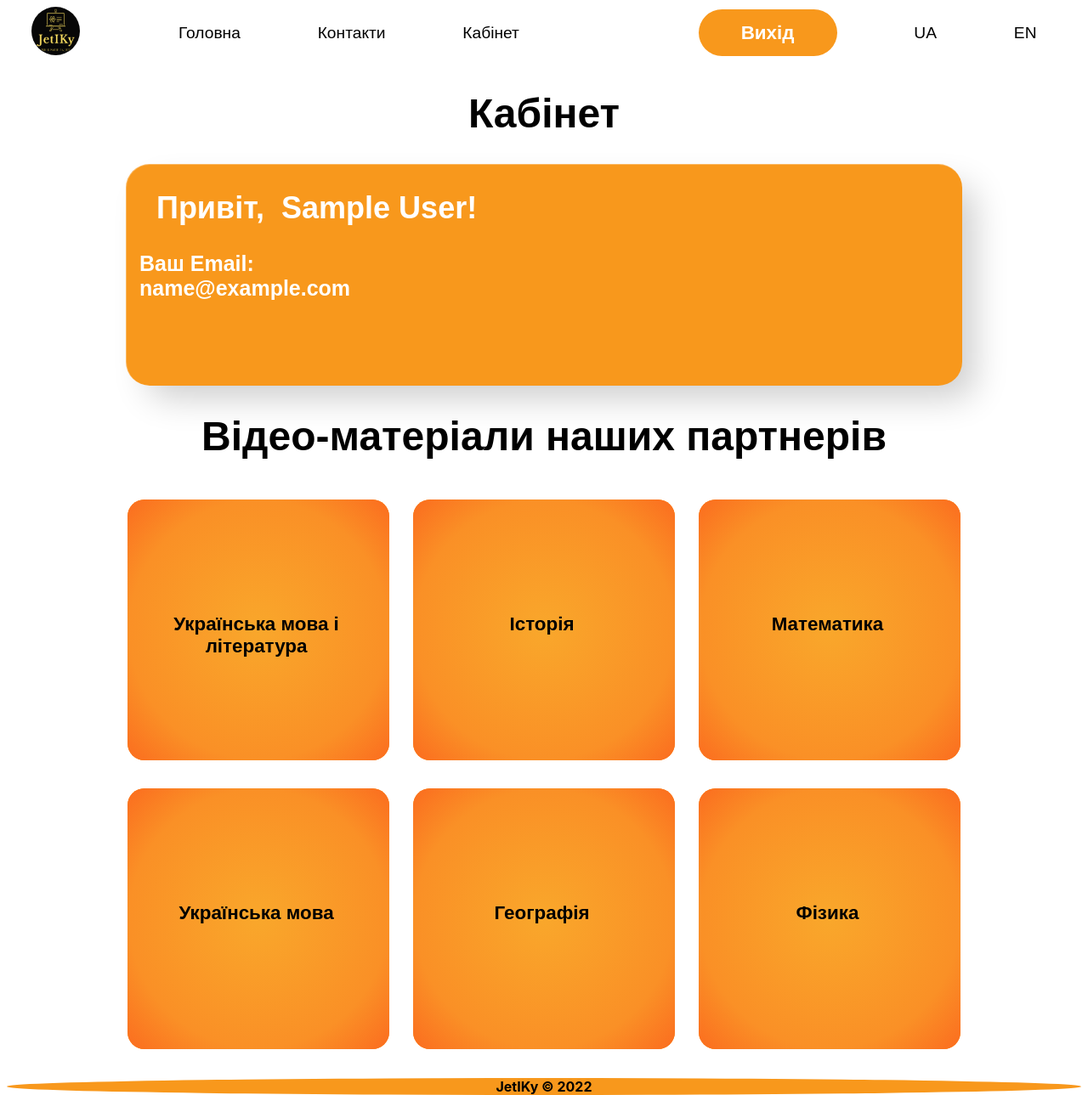
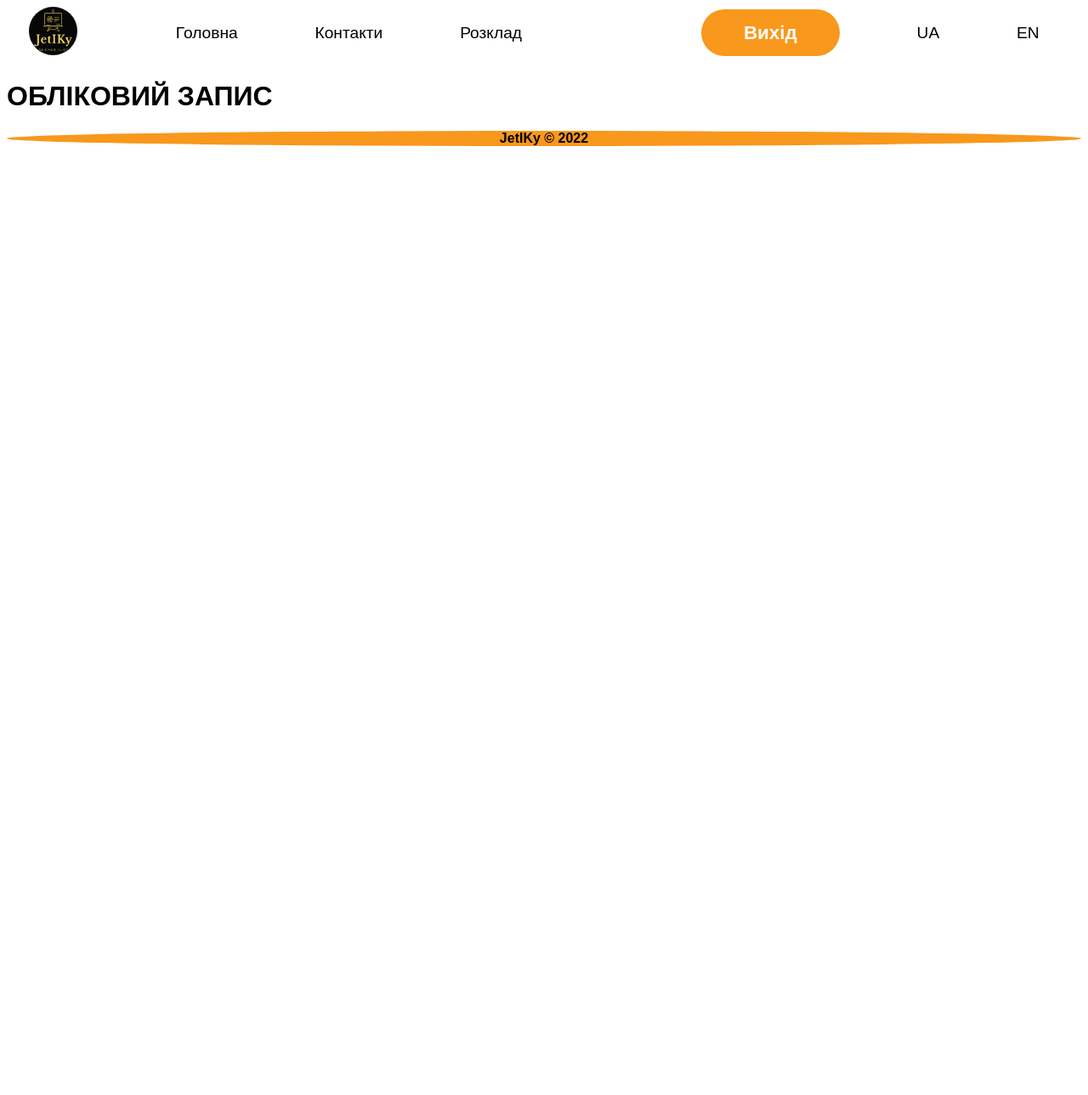
Before and after one commit to romanbffff/-, a PHP site: page /php/Authorization/cab.php in a window 1280 px wide. Shown: the whole page at 85% size. After the commit the page ends 172 px from the top, so only its background shows below. Run offline with PHP 8.4, Linux system fonts and the light colour scheme; the visitor is signed in with stand-in values (Sample User, id 1); a stand-in replaces the project's code that opens the database connection; some libraries are stand-ins or nearby versions.

Commit message:
Revert "final PC version"
This reverts commit 882d58bc8dc2ebd39184b81800fee6167c377dc8.

```diff
--- a/css/style for account/cab.css
+++ /dev/null
@@ -1,56 +0,0 @@
-h1 {
-    font-size: 3em;
-    text-align: center;
-}
-.hi-messange {
-    display: flex;
-    flex-direction: row;
-}
-.email-info {
-    display: flex;
-    flex-direction: row;
-    font-size: 25px;
-}
-section h2 {
-    margin-left: 20px;
-    text-align: left;
-    color: white;
-    font-size: 1.8em;
-    font-weight: bold;
-
-}
-.account-info{
-    padding: 0 15px;
-    background-color: #F8981C;
-    position: relative;
-    border-radius: 28px;
-    height: auto;
-    padding-bottom: 100px;
-    color: white;
-    font-weight: bold;
-    margin: 0 140px 0 140px;
-}
-section{
-    text-align: center;
-    display: block;
-	font-size: 20px;
-    border-left: 1px solid rgba(255, 255, 255, 0.3);
-    border-top: 1px solid rgba(255, 255, 255, 0.3);
-    backdrop-filter: blur(10px);
-    box-shadow: 20px 20px 40px -6px rgb(0 0 0 / 20%);
-    background: rgba(255, 255, 255, 0.3);
-}
-.parnt-info {
-    text-align: center;
-}
-.photo {
-	position: relative;
-}
-
-.photo span{
-	position: absolute;
-    text-align: center;
-	font-weight: bold;
-	font-size: 1.4em;
-    margin-top: 129px;
-}
--- a/css/style for account/styles.css
+++ b/css/style for account/styles.css
@@ -210,9 +210,6 @@ input[type="text"]{
 
 }
  /* FOOTERS */
- footer{
-     font-family: -apple-system,BlinkMacSystemFont,"Segoe UI",Roboto,"Helvetica Neue",Arial,"Noto Sans",sans-serif,"Apple Color Emoji","Segoe UI Emoji","Segoe UI Symbol","Noto Color Emoji";
- }
 .f-auth {
     margin-top: 9.8%;
 }
--- a/js/lang/translator-app.js
+++ b/js/lang/translator-app.js
@@ -43,9 +43,6 @@ var arrLang = {
       'answer' : "Вам залюбки відповість",
       'andress' : "Адреса: вулиця Келецька, 98,",
       'city-vn' : "Вінниця, Вінницька область,21000",
-      'partners-video' : "Відео-матеріали наших партнерів",
-      'hello' : "Привіт,",
-      'y-email' : "Ваш Email:",
 	},
 	'en' : {
       'unit' : "JetIKy - We are better than Jet!",
@@ -92,9 +89,6 @@ var arrLang = {
       'andress' : "Address: 98 Keletska Street,",
       'tech-adm' : "Tech. moderator JetIKy",
       'city-vn' : "Vinnytsia, Vinnytsia region, 21000",
-      'partners-video' : "Video materials of our partners",
-      'hello' : "Hello,",
-      'y-email' : "Your Email:",
 	}
 }
 
--- a/php/Authorization/cab.php
+++ b/php/Authorization/cab.php
@@ -1,73 +1,12 @@
 <?php
-    session_start();
     require_once("header.php");
-    include "dbConnection.php";
 ?>
 <!DOCTYPE html>
 <html>
 <head>
     <title class="lang" key="persn-acc">JetIKy - Особистий кабінет</title>
     <meta charset="utf-8">
-    <link rel="stylesheet" type="text/css" href="/css/style for account/cab.css">
 </head>
-<body>
-<?php
- if(!isset($_SESSION['email']) && !isset($_SESSION['password'])){
-
-            ?>
-			<h1>Ви не авторизувались!</h1>
-            <?php
-                }else{
-
-            ?>
-
-    <h1 class="lang" key="cab">Кабінет</h1>
-    <section class="account-info">
-      <div class="hi-messange">
-           <h2 class="lang" color="black" key="hello">Привіт, </h2><h2><?php echo $_SESSION['first_name']; ?>!</h2>
-      </div>
-      <div>
-        <span class="email-info lang" key="y-email">Ваш Email:</span><span class="email-info"><?php echo $_SESSION['email']; ?></span>
-      </div>
-<!--
-      <div>
-        <form action="changePassword.php" method="POST">
-	        <input name="old_password">
-	        <input name="new_password">
-	        <input type="submit" name="submit">
-        </form>
-      </div> -->
-    </section>
-    <h1 class="parnt-info lang" text-align="center" key="partners-video">Відео-матеріали наших партнерів</h1>
-    <div class="gallery">
-		       <div class="line1">
-		       	<div class="photo">
-			     <a href="https://www.youtube.com/watch?v=Kqi3S61CIWI&list=PLH1iFGL1sy5gyqE6SJb646b4hKb_D1RPJ" target="_blank"><img src="/pictures/white.png" alt="white pictures" title="Українська література"></a><span class="lang" key="ukrlangandlitr">Українська мова і <br>література</span>
-			     </div>
-			     <div class="photo">
-			<a href="https://www.youtube.com/watch?v=qegIXq9ppq8&list=PLH1iFGL1sy5gHKvIZOJNkAk-GzjJ5xFGU" target="_blank"><img src="/pictures/white.png" alt="white pictures" title="Українська мова"></a><span class="lang" key="ukrlang">Українська мова</span>
-		</div>
-		       </div>
-		<div class="line2">
-			<div class="photo">
-			<a href="https://www.youtube.com/watch?v=Dq79WEhXdgk&list=PLH1iFGL1sy5jrmyBo3RgiGjcTRGgbDdG_" target="_blank"><img src="/pictures/white.png" alt="white pictures" title="Історія"></a><span class="lang" key="history">Історія</span>
-			</div>
-			<div class="photo">
-			<a href="https://www.youtube.com/watch?v=927ixVpw1w8&list=PLH1iFGL1sy5iGiHSNtwdOKnbeyPlQZsG_" target="_blank"><img src="/pictures/white.png" alt="white pictures" title="Географія"></a><span class="lang" key="geography">Географія</span>
-			</div>
-		</div>
-		<div class="line3">
-			<div class="photo">
-			<a href="https://www.youtube.com/watch?v=tWy5fdKiKHU&list=PLH1iFGL1sy5gZNoYzd8hts5vIbvGe0S-1" target="_blank"><img src="/pictures/white.png" alt="white pictures" title="Математика"></a><span class="lang" key="math">Математика</span>
-			</div>
-			<div class="photo">
-			<a href="https://iq.vntu.edu.ua/method/by2.php?card_id=41975" target="_blank"><img src="/pictures/white.png" alt="white pictures" title="Фізика"></a><span class="lang" key="physics">Фізика</span>
-			</div>
-		</div>
-     </div>
-</body>
 </html>
-            <?php
-                }
-            ?>
+    <h1>ОБЛІКОВИЙ ЗАПИС</h1>
 <footer class="footer"><p>JetIKy &copy; 2022</p></footer>
--- a/php/Authorization/header.php
+++ b/php/Authorization/header.php
@@ -90,7 +90,7 @@
                 }else{
                     //Якщо користувач авторизований, то виводимо посилання Вихід
             ?>
-                    <li><a href="#" class="lang" key="cab">Кабінет</a></li>
+                    <li><a href="#" class="lang" key="shedule">Розклад</a></li>
                     <li class="login"><a href="/php/Authorization/logout.php" class="login lang" key="logout">Вихід</a></li>
             <?php
                 }
```
Also changed, not shown: index.php (+5 -5 lines), php/Authorization/auth.php (+1 -7 lines), php/Authorization/changePassword.php (deleted, +0 -26 lines), pictures/1213123.webp (deleted), pictures/white.png (deleted).
